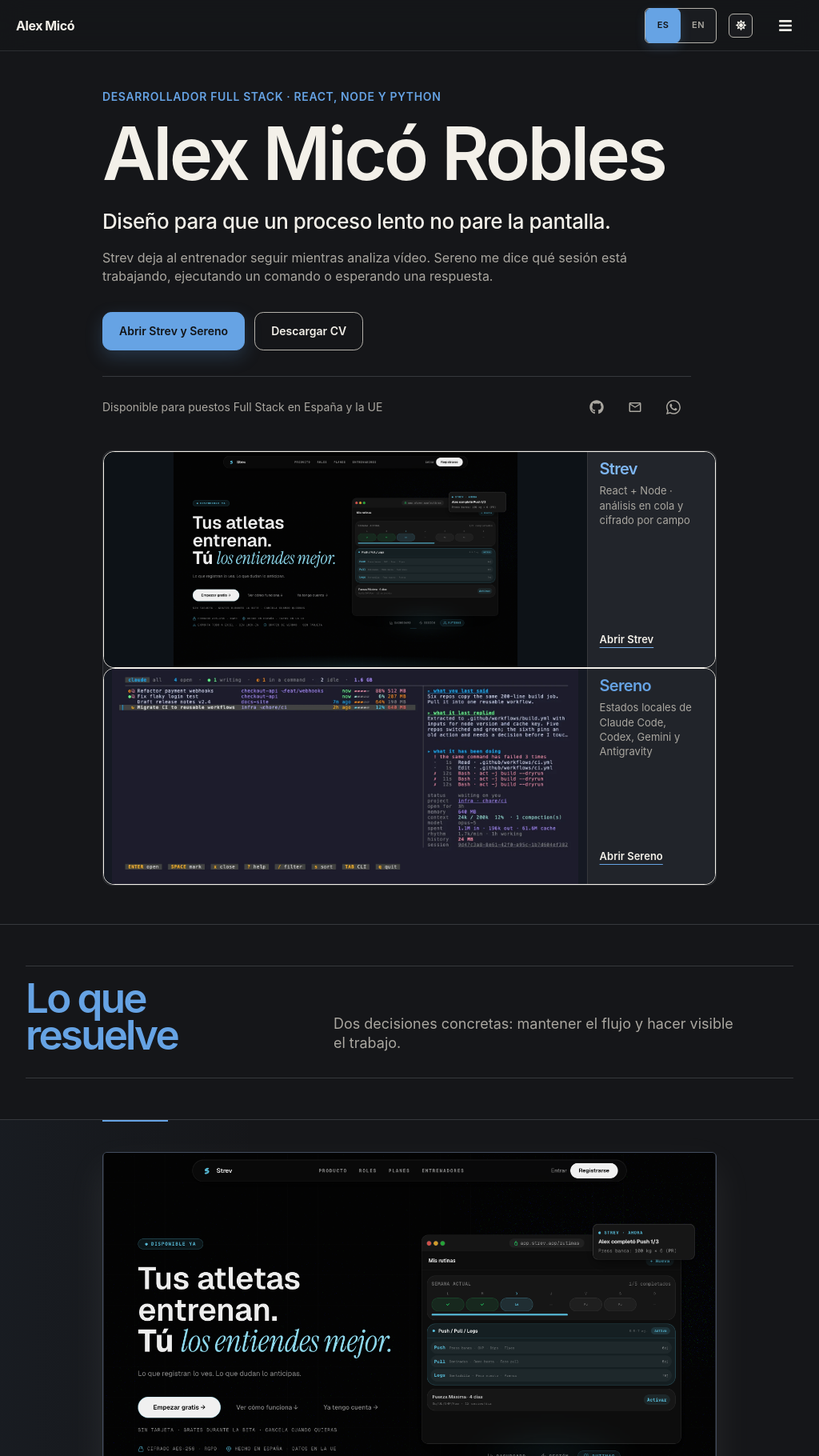
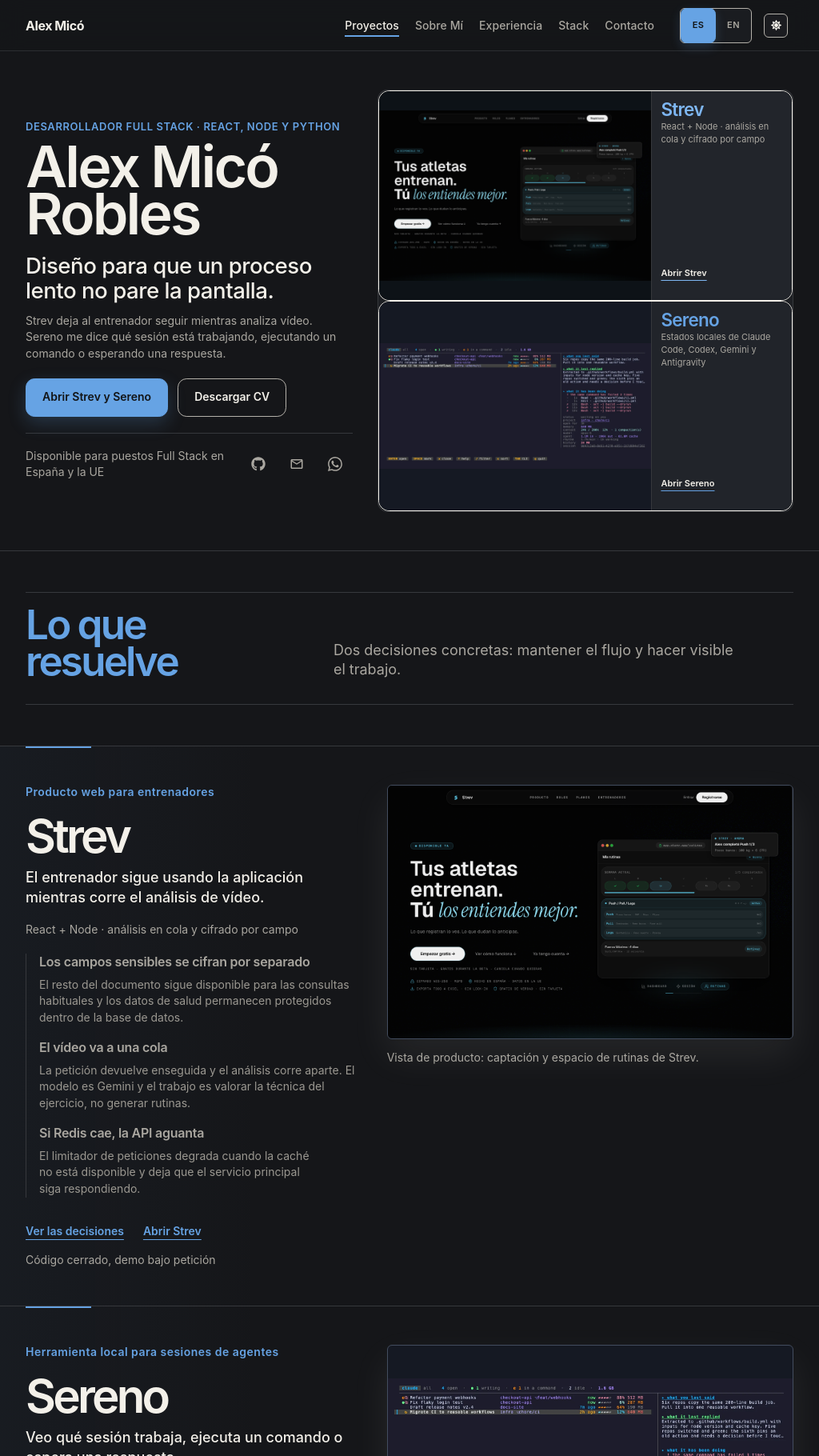
Before and after one commit to ElRaxy/portfolioalex, a React (Create React App) app: page / in a window 1024 px wide. Shown: the top 1820 px of the page at 80% size. Built offline with nearby package versions, Linux system fonts and the light colour scheme; a web font is replaced by a local one.

Commit message:
feat(portfolio): adaptar composición tablet

```diff
--- a/src/componets/about/about.css
+++ b/src/componets/about/about.css
@@ -105,6 +105,24 @@
   text-wrap: pretty;
 }
 
+@media screen and (min-width: 701px) and (max-width: 1050px) {
+  .about__facts {
+    grid-template-columns: repeat(2, minmax(0, 1fr));
+  }
+
+  .about__fact:nth-child(3) {
+    padding-left: 0;
+  }
+
+  .about__fact:nth-child(3)::before {
+    display: none;
+  }
+
+  .about__fact:nth-child(n + 3) {
+    box-shadow: inset 0 1px 0 var(--line-soft);
+  }
+}
+
 @media screen and (max-width: 700px) {
   .site-shell:not(.site-shell--case) .about {
     padding-block: var(--space-14);
--- a/src/componets/contact/contact.css
+++ b/src/componets/contact/contact.css
@@ -254,7 +254,11 @@
   text-wrap: balance;
 }
 
-@media screen and (max-width: 900px) {
+.site-shell--case #contact {
+  grid-template-columns: minmax(0, 1fr);
+}
+
+@media screen and (max-width: 1200px) {
   #contact,
   .site-shell:not(.site-shell--case) #contact {
     grid-template-columns: minmax(0, 1fr);
@@ -262,16 +266,16 @@
   }
 
   .site-shell:not(.site-shell--case) #contact {
-    padding: var(--space-12) var(--space-5);
+    padding: var(--space-12) var(--space-8);
   }
 
   .site-shell:not(.site-shell--case) #contact > h2 {
     max-width: 10ch;
-    font-size: clamp(2.75rem, 11vw, 3.5rem);
+    font-size: clamp(2.75rem, 5vw, 3.5rem);
   }
 }
 
-@media screen and (max-width: 760px) {
+@media screen and (max-width: 900px) {
   .container.contact__container {
     grid-template-columns: minmax(0, 1fr);
     gap: var(--space-6);
@@ -286,6 +290,10 @@
 
   .site-shell:not(.site-shell--case) #contact {
     padding: var(--space-10) var(--space-5);
+  }
+
+  .site-shell:not(.site-shell--case) #contact > h2 {
+    font-size: clamp(2.75rem, 11vw, 3.5rem);
   }
 
   .container.contact__container {
--- a/src/componets/experience/experience.css
+++ b/src/componets/experience/experience.css
@@ -238,6 +238,40 @@
   line-height: 1.45;
 }
 
+@media screen and (min-width: 901px) and (max-width: 1050px) {
+  .site-shell:not(.site-shell--case) .experience,
+  .site-shell:not(.site-shell--case) .stack {
+    grid-template-columns: minmax(0, 1fr);
+    gap: var(--space-8);
+  }
+
+  .site-shell:not(.site-shell--case) .experience > h2,
+  .site-shell:not(.site-shell--case) .stack > h2 {
+    max-width: 10ch;
+  }
+
+  .experience__content {
+    grid-template-columns: minmax(0, 1.35fr) minmax(16rem, 0.65fr);
+    gap: clamp(var(--space-8), 5vw, var(--space-12));
+  }
+
+  .site-shell:not(.site-shell--case) .stack > h2,
+  .stack__note,
+  .stack__grid {
+    grid-column: auto;
+    grid-row: auto;
+  }
+
+  .stack__grid {
+    gap: var(--space-6);
+    margin-top: 0;
+  }
+
+  .stack__group + .stack__group::before {
+    left: calc(var(--space-6) / -2);
+  }
+}
+
 @media screen and (max-width: 900px) {
   .site-shell:not(.site-shell--case) .experience,
   .site-shell:not(.site-shell--case) .stack {
--- a/src/componets/header/header.css
+++ b/src/componets/header/header.css
@@ -502,6 +502,75 @@ p.hero__name {
   }
 }
 
+/* v19: tablet tiene una composicion propia, no el apilado movil ampliado. */
+@media screen and (min-width: 761px) and (max-width: 1050px) {
+  .hero {
+    min-height: 0;
+    grid-template-columns: minmax(18rem, 0.88fr) minmax(0, 1.12fr);
+    align-items: center;
+    gap: clamp(var(--space-5), 3vw, var(--space-8));
+    padding:
+      clamp(var(--space-8), 5vw, var(--space-12))
+      max(var(--space-8), calc((100% - var(--container-width-md)) / 2));
+  }
+
+  .hero__copy {
+    max-width: 31rem;
+  }
+
+  .hero__title {
+    margin-bottom: var(--space-3);
+    font-size: var(--fs-xs);
+  }
+
+  .hero__name {
+    max-width: 10ch;
+    font-size: clamp(3.65rem, 7vw, 4.8rem);
+  }
+
+  .hero__tagline {
+    margin-top: var(--space-5);
+    font-size: clamp(1.35rem, 2.7vw, 1.75rem);
+  }
+
+  .hero__support {
+    margin-top: var(--space-3);
+    font-size: var(--fs-sm);
+  }
+
+  .hero__actions,
+  .hero__signature {
+    margin-top: var(--space-5);
+  }
+
+  .hero__stage {
+    width: 100%;
+    height: clamp(29rem, 53vw, 33rem);
+    min-height: 0;
+    gap: 0;
+    overflow: hidden;
+  }
+
+  .hero__preview {
+    min-height: 0;
+    grid-template-columns: minmax(0, 1fr) minmax(8rem, 34%);
+  }
+
+  .hero__preview-caption {
+    gap: var(--space-1);
+    padding: var(--space-3);
+  }
+
+  .hero__preview-caption strong {
+    font-size: clamp(1.15rem, 2.2vw, 1.45rem);
+  }
+
+  .hero__preview-proof,
+  .hero__preview-link {
+    font-size: 0.6875rem;
+  }
+}
+
 /* v16: composicion compacta para movil y tablet apaisados. */
 @media screen and (min-width: 601px) and (max-width: 1050px) and (orientation: landscape) and (max-height: 650px) {
   .hero {
--- a/src/componets/nav/Nav.jsx
+++ b/src/componets/nav/Nav.jsx
@@ -97,7 +97,7 @@ const Nav = () => {
     if (!isMenuOpen) return undefined
 
     const previousOverflow = document.body.style.overflow
-    const desktopQuery = window.matchMedia('(min-width: 1025px)')
+    const desktopQuery = window.matchMedia('(min-width: 901px)')
     const menu = menuRef.current
     const menuLinks = [...(menu?.querySelectorAll('a[href]') ?? [])]
     const firstLink = menuLinks[0]
--- a/src/componets/nav/nav.css
+++ b/src/componets/nav/nav.css
@@ -119,7 +119,7 @@
   display: none;
 }
 
-@media screen and (max-width: 1024px) {
+@media screen and (max-width: 900px) {
   .portfolio-nav {
     background: var(--surface-0);
   }
--- a/src/componets/portfolio/portfolio.css
+++ b/src/componets/portfolio/portfolio.css
@@ -477,6 +477,66 @@
   }
 }
 
+/* v19: los flagships conservan dos columnas en tablet sin comportamiento sticky. */
+@media screen and (min-width: 761px) and (max-width: 1050px) {
+  .portfolio__item--primary {
+    grid-template-columns: minmax(18rem, 0.9fr) minmax(0, 1.1fr);
+    grid-template-areas: 'body media';
+    align-items: start;
+    gap: clamp(var(--space-6), 3.5vw, var(--space-10));
+    padding:
+      clamp(var(--space-8), 5vw, var(--space-12))
+      max(var(--space-8), calc((100vw - var(--container-width-md)) / 2));
+  }
+
+  .portfolio__item--primary::before {
+    left: max(var(--space-8), calc((100vw - var(--container-width-md)) / 2));
+  }
+
+  .portfolio__item--primary .portfolio__media,
+  .portfolio__item--primary .portfolio__body {
+    position: static;
+    top: auto;
+  }
+
+  .portfolio__item--primary .portfolio__body,
+  .portfolio__item--primary .portfolio__description,
+  .portfolio__story {
+    max-width: none;
+  }
+
+  .portfolio__item--primary .portfolio__title {
+    font-size: clamp(3.25rem, 5.7vw, 4.25rem);
+  }
+
+  .portfolio__item--primary .portfolio__description {
+    margin-top: var(--space-4);
+    font-size: var(--fs-md);
+  }
+
+  .portfolio__story {
+    gap: var(--space-4);
+    margin-top: var(--space-5);
+  }
+
+  .portfolio__story-steps {
+    gap: var(--space-4);
+  }
+
+  .portfolio__item--primary .portfolio__footer {
+    margin-top: var(--space-5);
+  }
+
+  .portfolio__media-frame {
+    aspect-ratio: 16 / 10;
+  }
+
+  .portfolio__media img {
+    object-fit: contain;
+    transform: none;
+  }
+}
+
 @media screen and (max-width: 700px) {
   .site-shell:not(.site-shell--case) .portfolio {
     padding-top: var(--space-8);
```
Also changed, not shown: 2 other files (tests, documents, lock files or other folders).
